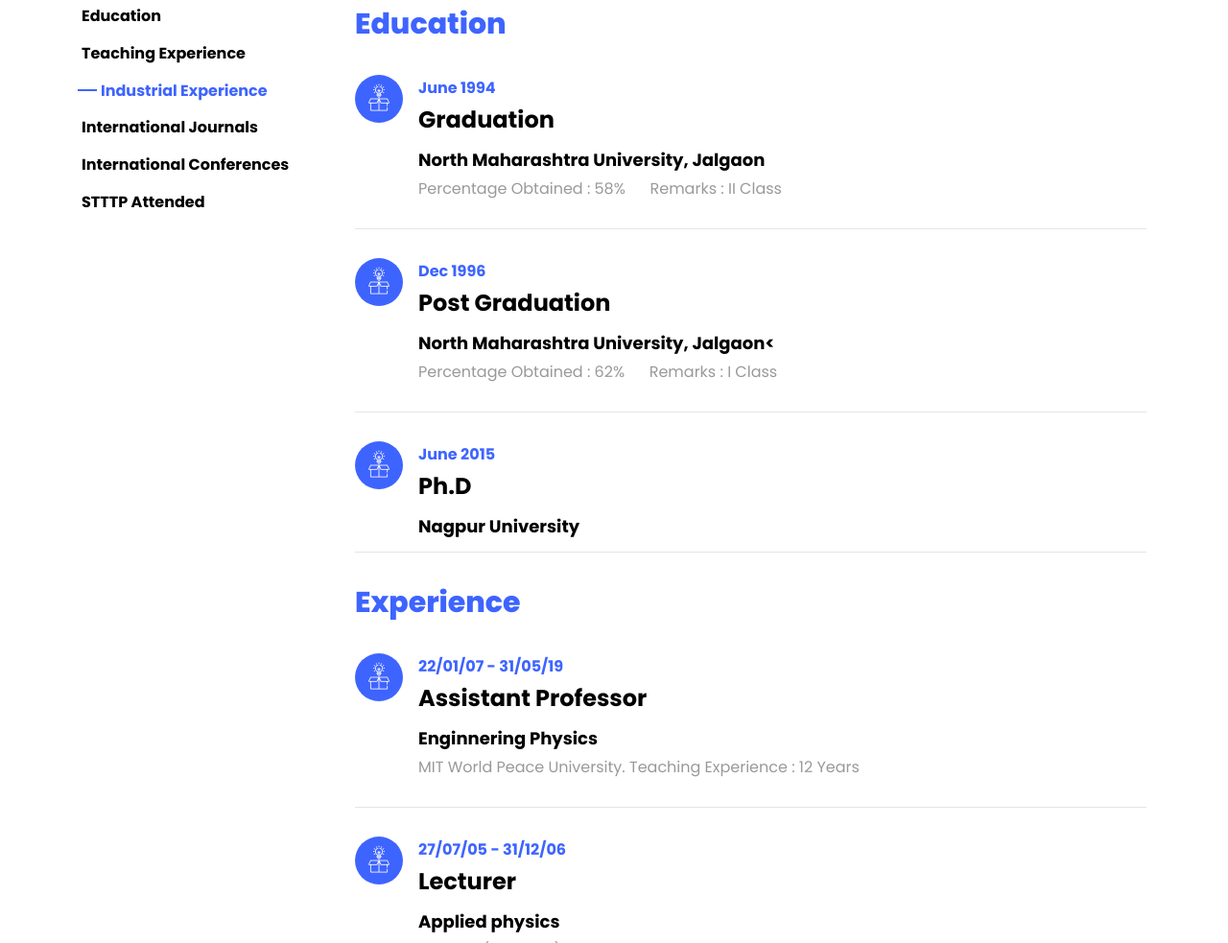
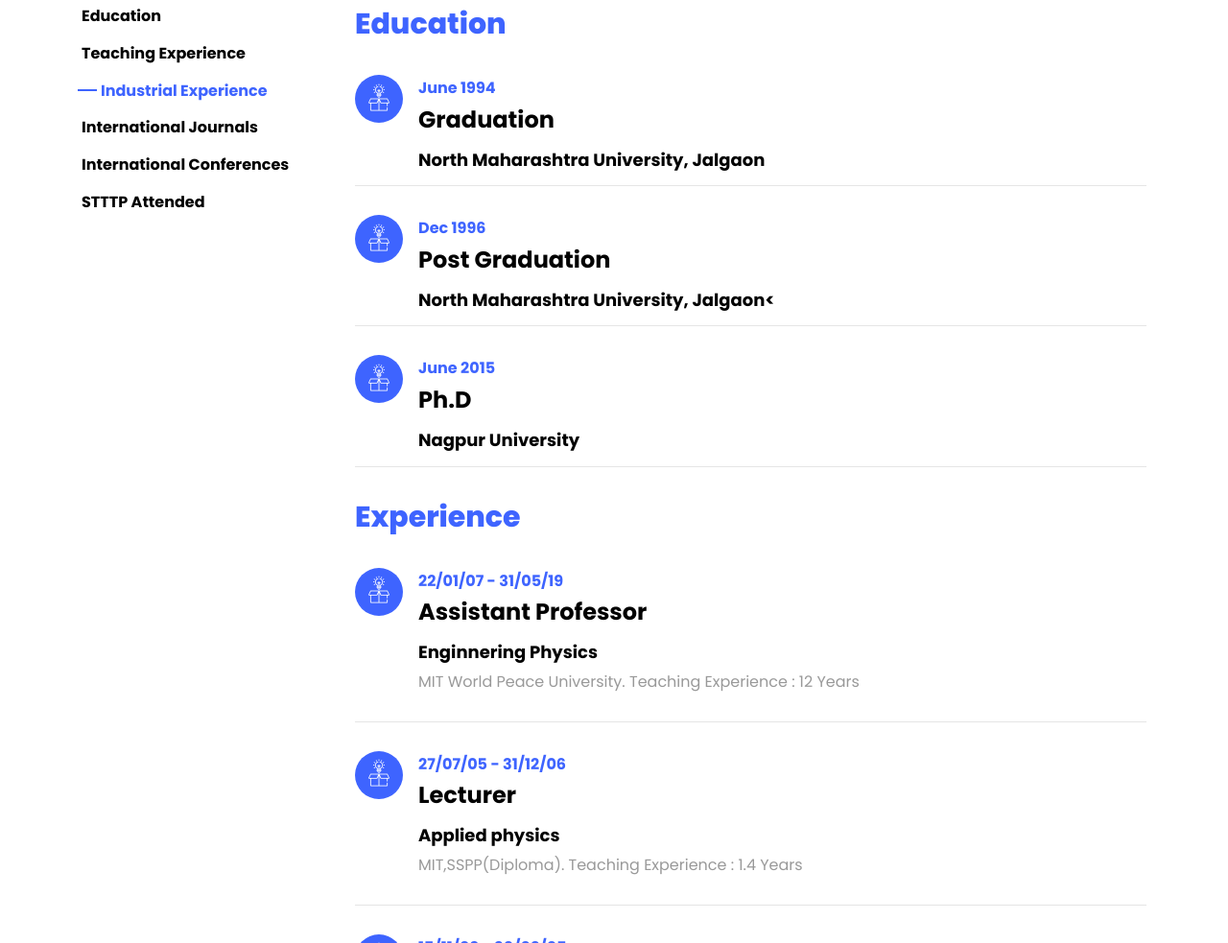
Before and after one commit to dheeraj-komandur/sachinkulkarni, a plain HTML site: page index.html in a window 1280 px wide. Shown: the part 1488-2471 px from the top of the page at 96% size. Drawn offline with Linux system fonts and the light colour scheme; files whose address does not match are found by name.

Commit message:
Update index.html

```diff
--- a/index.html
+++ b/index.html
@@ -127,8 +127,6 @@
 		    					<span class="date">June 1994</span>
 		    					<h2>Graduation</h2>
 		    					<span class="position">North Maharashtra University, Jalgaon</span>
-		    					<p>Percentage Obtained : 58% &nbsp;&nbsp;&nbsp;&nbsp;
-								Remarks : II Class</p>
 	    					</div>
 	    				</div>
 	    				<div class="resume-wrap d-flex ftco-animate">
@@ -139,8 +137,6 @@
 		    					<span class="date">Dec 1996</span>
 		    					<h2>Post Graduation</h2>
 		    					<span class="position">North Maharashtra University, Jalgaon<</span>
-		    					<p>Percentage Obtained : 62% &nbsp;&nbsp;&nbsp;&nbsp;
-								Remarks : I Class</p>
 		    				</div>
 	    				</div>
 	    				<div class="resume-wrap d-flex ftco-animate">
```
